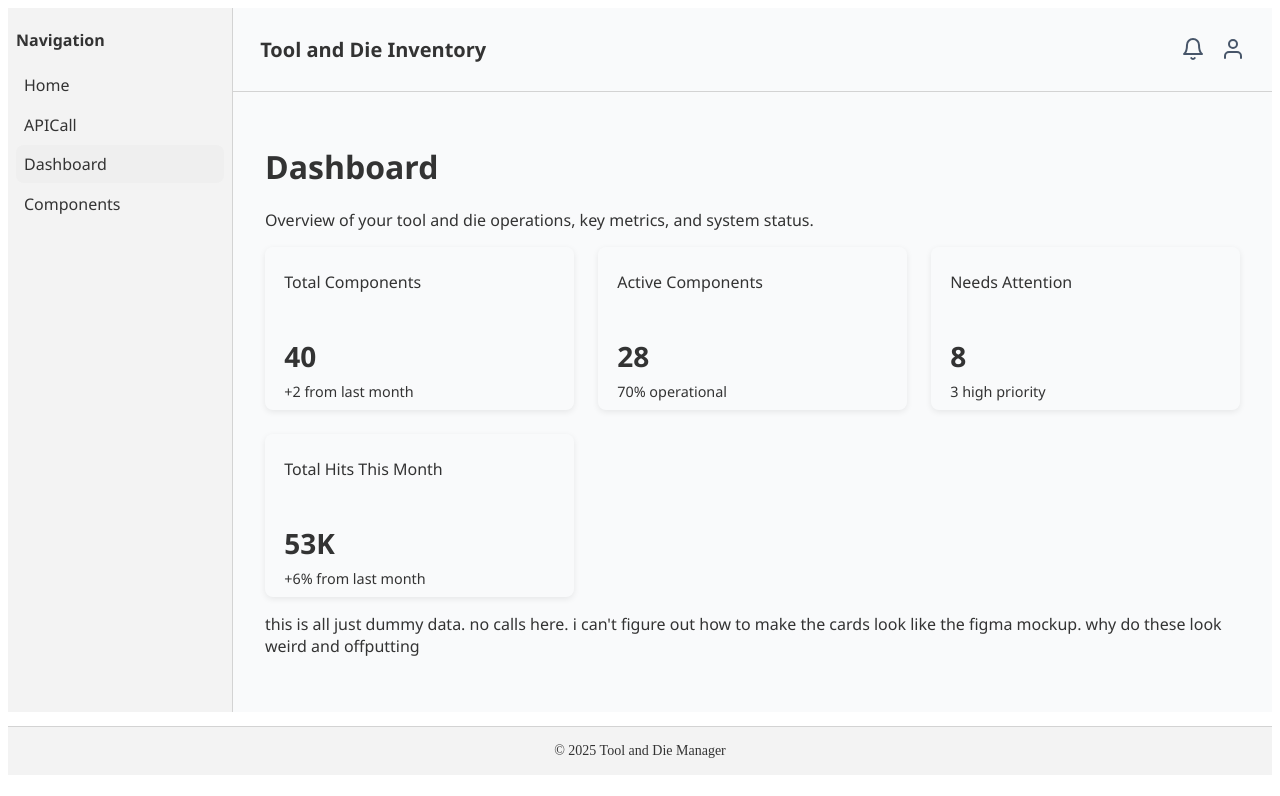
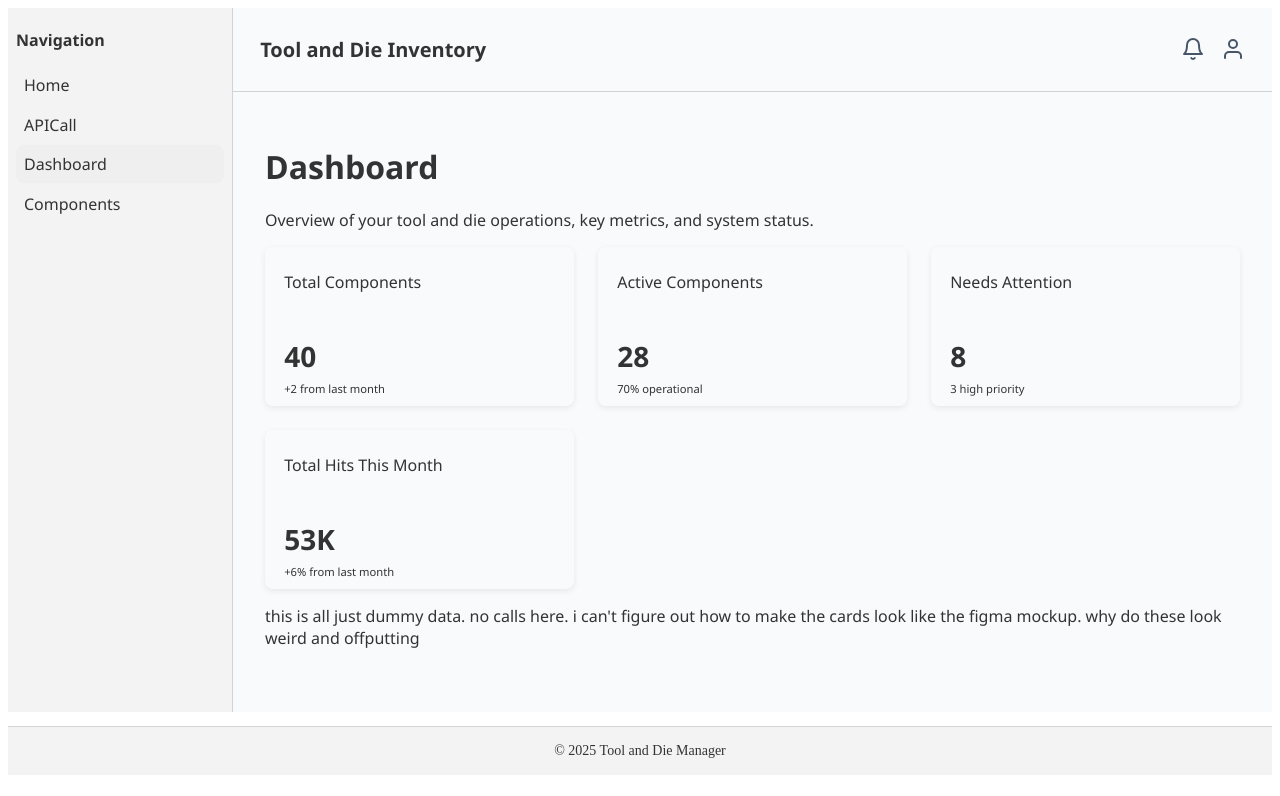
Before and after one commit to sophia-gh/Capstone, a React (Create React App) app in the folder client/: page /app/Dashboard in a window 1280 px wide. Shown: the top 796 px of the page. Built offline with nearby package versions, Linux system fonts and the light colour scheme.

Commit message:
Small fixes

```diff
--- a/client/src/components/layout/style.css
+++ b/client/src/components/layout/style.css
@@ -108,7 +108,7 @@
   display: flex;
   flex-direction: column;
   align-items: center;
-  height: 400px;
+  height: 420px;
   background-color: #fff;
   padding: 0 2rem;
   border-radius: var(--border-radius);
@@ -184,13 +184,14 @@ h5 {
   font-size: 1.75rem;
   font-weight: 600;
   margin-left: 0.7rem;
-  margin-bottom: 0.3rem;
+  margin-bottom: 0.05rem;
 }
 
 .card-subtext {
   color: var(--color-muted);
   margin-left: 0.7rem;
-  font-size: 0.9rem;
+  font-size: 0.7rem;
+  margin-bottom: 0.5rem;
 }
 
 .card:hover {
--- a/client/src/components/pages/Dashboard.js
+++ b/client/src/components/pages/Dashboard.js
@@ -15,6 +15,7 @@ const Dashboard = () => {
         <div className="card" onClick={() => navigate("/app/Components")} style={{ cursor: "pointer" }}>
           <div className="card-header">
             <h3>Total Components</h3>
+
           </div>
           <p className="card-value">40</p>
           <span className="card-subtext">+2 from last month</span>
--- a/client/src/components/pages/Login.js
+++ b/client/src/components/pages/Login.js
@@ -15,7 +15,7 @@ const Login = () => {
       setError('');
       navigate('/app');
     } else {
-      setError('Invalid email or password');
+      setError('Invalid email or password. Contact admin if you need access.');
     }
   };
 
@@ -41,9 +41,9 @@ const Login = () => {
                 onChange={(e) => setPassword(e.target.value)}
                 required
                 />
-                {error && <p>{error}</p>}
                 <button type="submit">Login</button>
             </form>
+            {error && <p className='error'>{error}</p>}
         </div>
     </div>
   );
```
